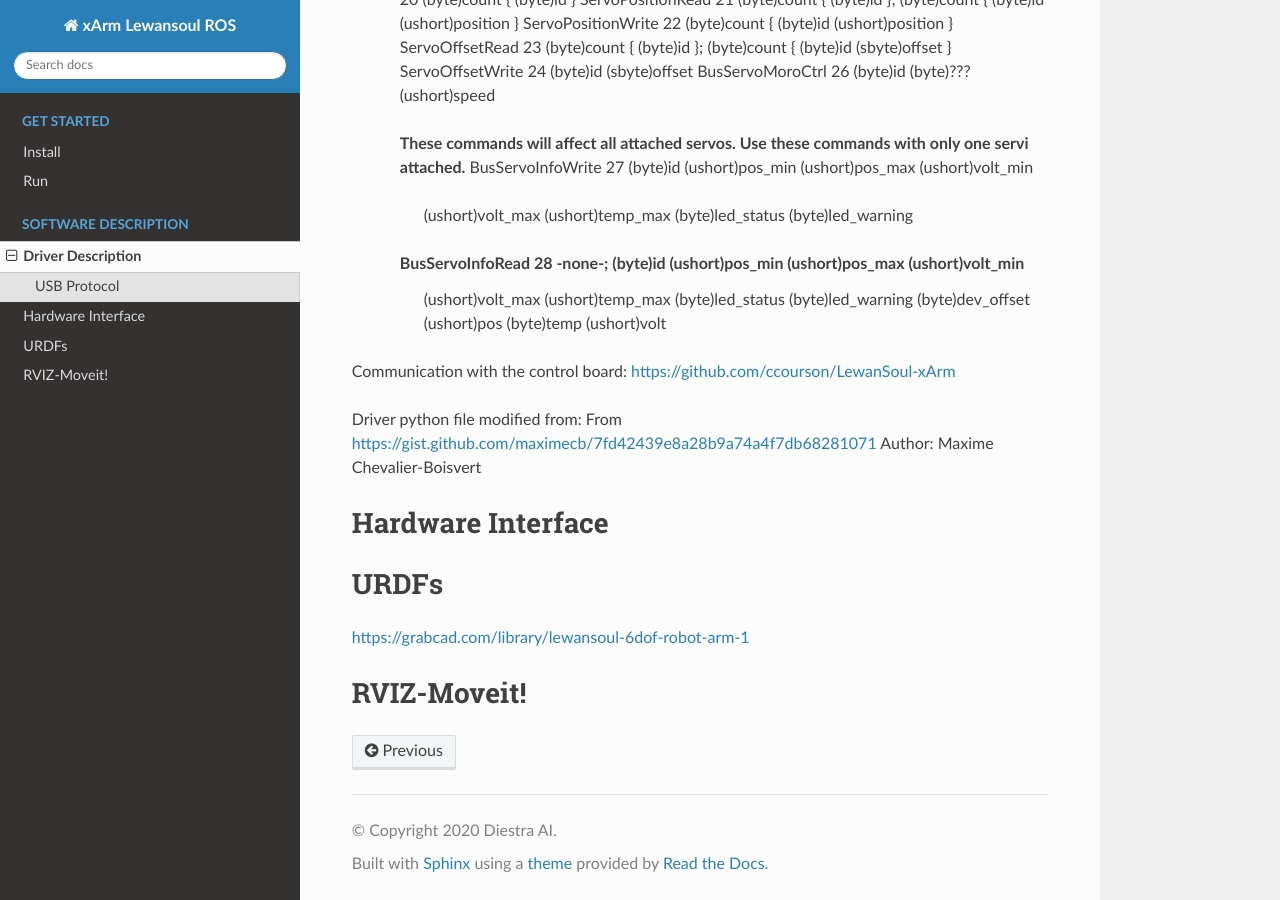
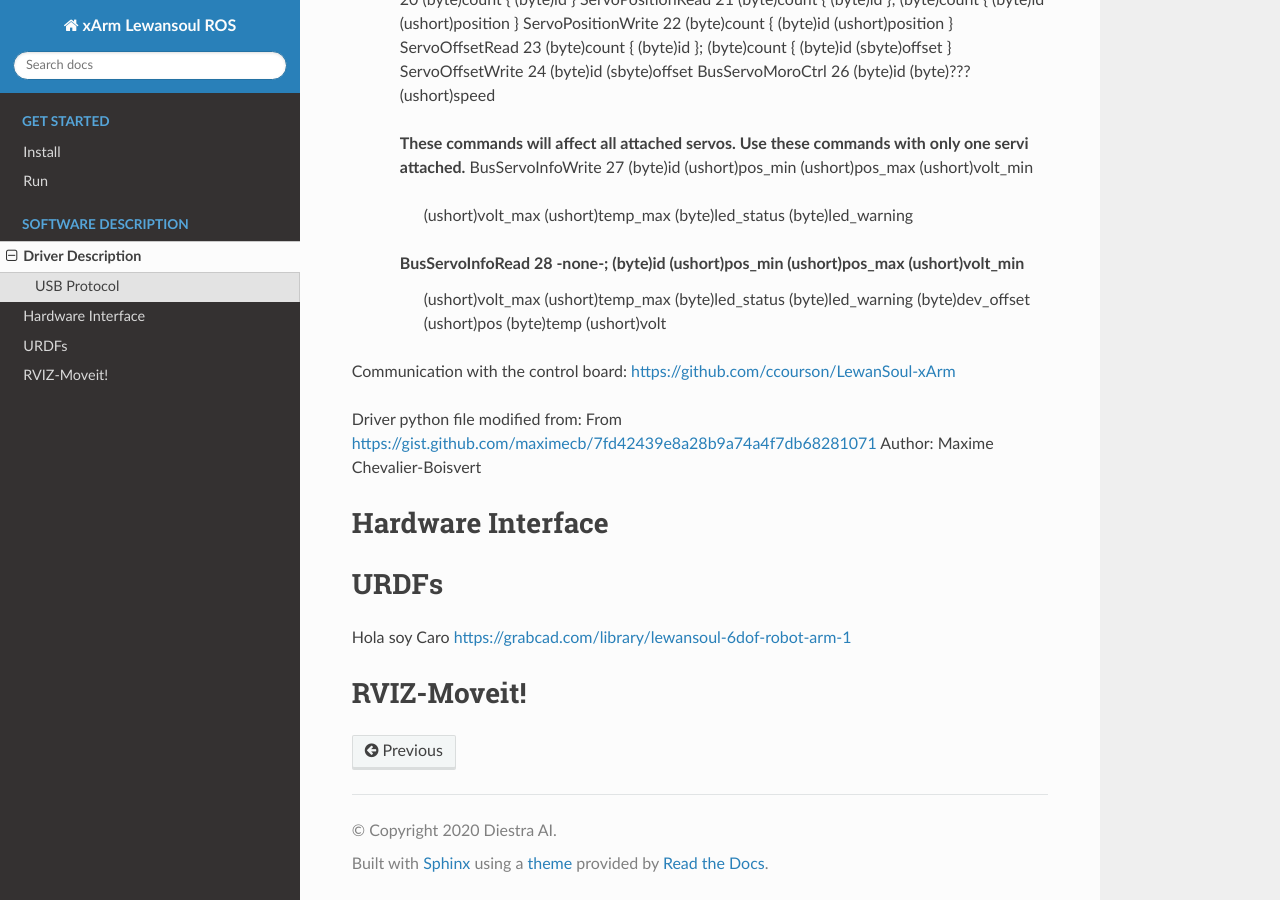
Before and after one commit to daira-ai/xArm_Lewansoul_ROS, a Sphinx documentation site: the page built from docs/user_guide/1_2_software_description.rst, in a window 1280 px wide and 900 px high, scrolled down 768 px. Built offline with Sphinx 7.4.7 and the Read the Docs theme 2.0.0, drawn with Linux system fonts in a browser that asks for light colours.

Commit message:
Update 1_2_software_description.rst

```diff
--- a/docs/user_guide/1_2_software_description.rst
+++ b/docs/user_guide/1_2_software_description.rst
@@ -60,6 +60,7 @@ Hardware Interface
 
 URDFs
 =====
+Hola soy Caro
 https://grabcad.com/library/lewansoul-6dof-robot-arm-1
 
 RVIZ-Moveit!
```
